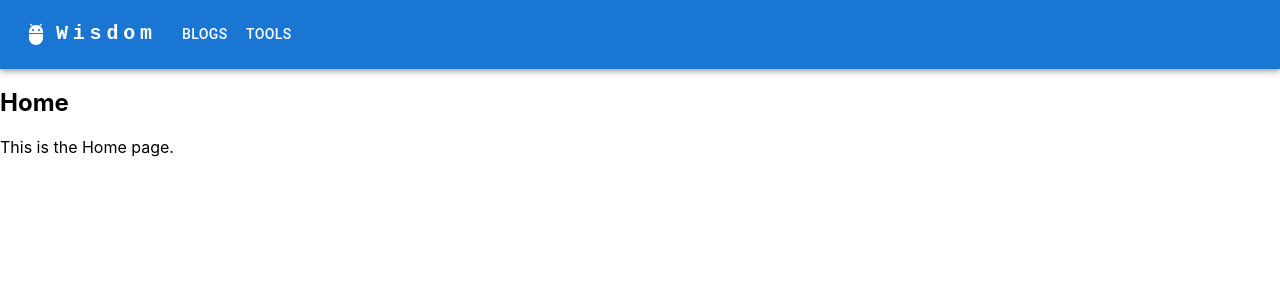
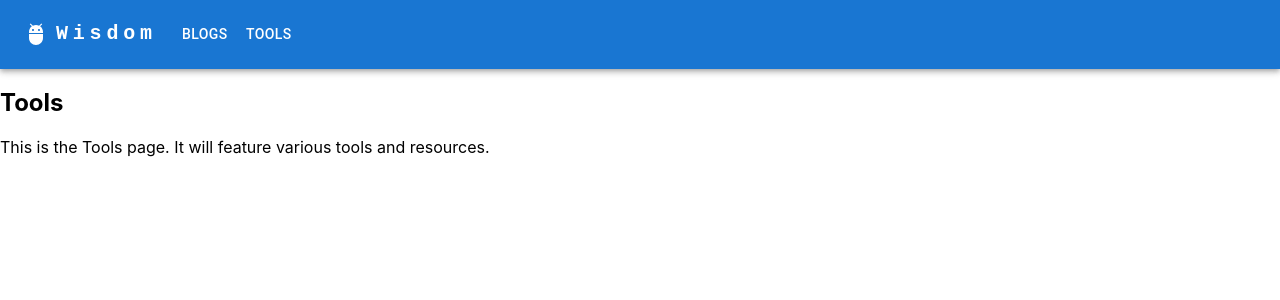
Before and after one commit to 24ERIC/Wisdom, a React (Create React App) app: page / in a window 1280 px wide. Shown: the top 300 px of the page. Built offline with nearby package versions, Linux system fonts and the light colour scheme; the HTML template or start-up script is replaced by a standard one.

Commit message:
Update App.js

```diff
--- a/src/App.js
+++ b/src/App.js
@@ -14,7 +14,7 @@ function App() {
       <Header />
       <Switch>
         <Route path="/tools" component={Tools} />
-        <Route path="/" component={Home} />
+        <Route path="/" component={Tools} />
       </Switch>
     </Router>
   );
```
